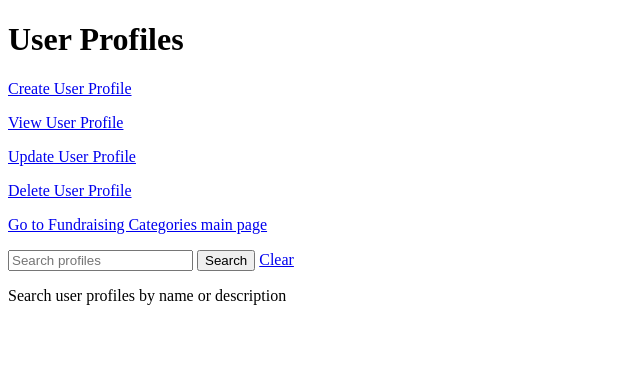
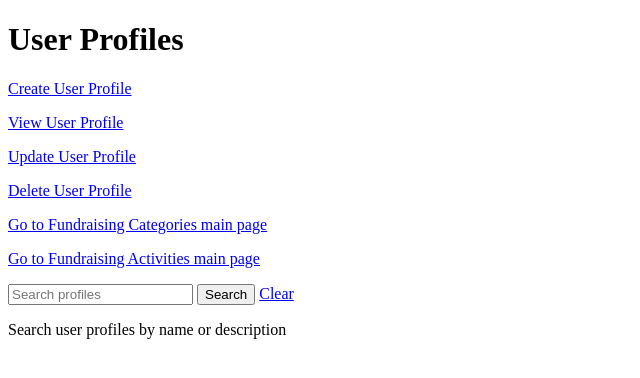
Before and after one commit to Anythingsaf22/CSIT314-SDM, a Flask app: page /profiles in a window 1280 px wide. Shown: the top 378 px of the page, without its empty margins (0-640 px from the left). Run offline with Flask 3, Linux system fonts and the light colour scheme.

Commit message:
Update list_profiles.html

```diff
--- a/templates/profiles/list_profiles.html
+++ b/templates/profiles/list_profiles.html
@@ -27,6 +27,9 @@
     <p>
         <a href="{{ url_for('fundraising_category.main_page') }}">Go to Fundraising Categories main page</a>
     </p>
+    <p>
+    <a href="{{ url_for('fundraising_activity.list_activities') }}">Go to Fundraising Activities main page</a>
+    </p>
     <form method="get" action="{{ url_for('user_profile.list_profiles') }}">
     <input
         type="text"
```
